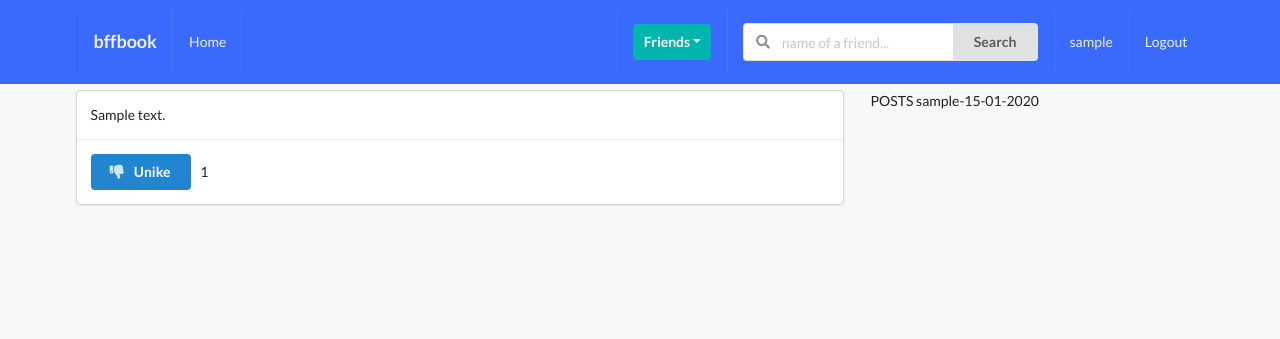
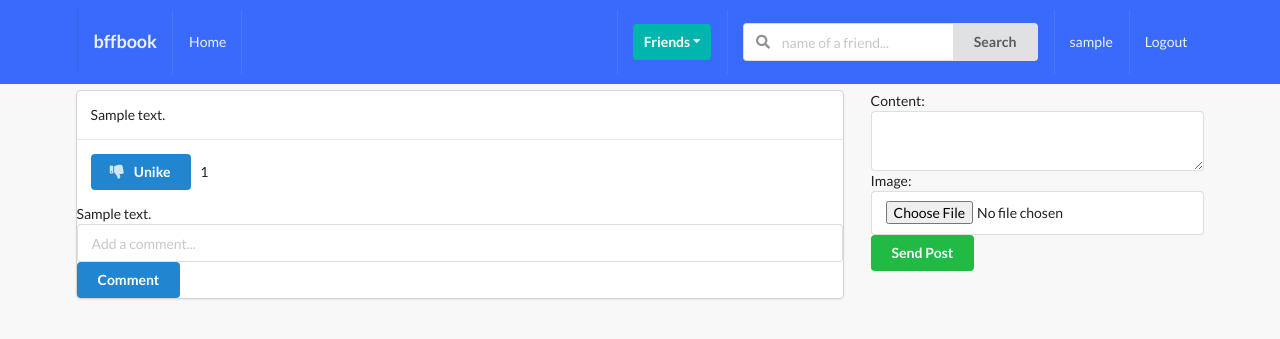
Before and after one commit to GBrachetta/SocNet, a Django app: page /posts/ in a window 1280 px wide. Shown: the top 339 px of the page. Run offline with Django 4.2, Linux system fonts and the light colour scheme; a user stored in the database is signed in; tables that the repository leaves empty hold one stand-in row (values such as "Sample post"); some libraries are stand-ins or nearby versions.

Commit message:
Added forms to template and logic

```diff
--- a/posts/templates/posts/main.html
+++ b/posts/templates/posts/main.html
@@ -27,12 +27,33 @@ posts
                         &nbsp;{{ obj.num_likes }}
                     </form>
                 </div>
+                <div>
+                    {% if obj.comment_set.all %}
+                    {% for c in obj.comment_set.all %}
+                    <p>{{c.body}}</p>
+                    {% endfor %}
+                    {% endif %}
+                </div>
+                <form action="" method="POST" class="ui form">
+                    {% csrf_token %}
+                    <input type="hidden" name="post_id" value="{{ obj.id }}">
+                    {{ c_form }}
+                    <button type="submit" class="ui button primary" name="submit_c_form">Comment</button>
+                </form>
             </div>
             {% endfor %}
         </div>
         <div class="five wide column">
-            POSTS
-            {{ profile }}
+            {% if post_added %}
+            <div class="ui green message">
+                Post added
+            </div>
+            {% endif %}
+            <form action="" method="POST" class="ui form" enctype="multipart/form-data">
+                {% csrf_token %}
+                {{ p_form }}
+                <button type="submit" class="ui button positive" name="submit_p_form">Send Post</button>
+            </form>
         </div>
     </div>
 </div>
--- a/posts/views.py
+++ b/posts/views.py
@@ -1,15 +1,44 @@
 from django.shortcuts import render, redirect
 from profiles.models import Profile
 from .models import Post, Like
+from .forms import PostModelForm, CommentModelForm
 
 
 def post_comment_create_and_list_view(request):
     qs = Post.objects.all()
     profile = Profile.objects.get(user=request.user)
 
+    # Initials
+    p_form = PostModelForm()
+    c_form = CommentModelForm()
+    post_added = False
+
+    profile = Profile.objects.get(user=request.user)
+
+    if "submit_p_form" in request.POST:
+        p_form = PostModelForm(request.POST, request.FILES)
+        if p_form.is_valid():
+            instance = p_form.save(commit=False)
+            instance.author = profile
+            instance.save()
+            p_form = PostModelForm()
+            post_added = True
+
+    if "submit_c_form" in request.POST:
+        c_form = CommentModelForm(request.POST)
+        if c_form.is_valid():
+            instance = c_form.save(commit=False)
+            instance.user = profile
+            instance.post = Post.objects.get(id=request.POST.get("post_id"))
+            instance.save()
+            c_form = CommentModelForm()
+
     context = {
         "qs": qs,
-        'profile': profile
+        "profile": profile,
+        "p_form": p_form,
+        "c_form": c_form,
+        "post_added": post_added,
     }
 
     return render(request, "posts/main.html", context)
```
